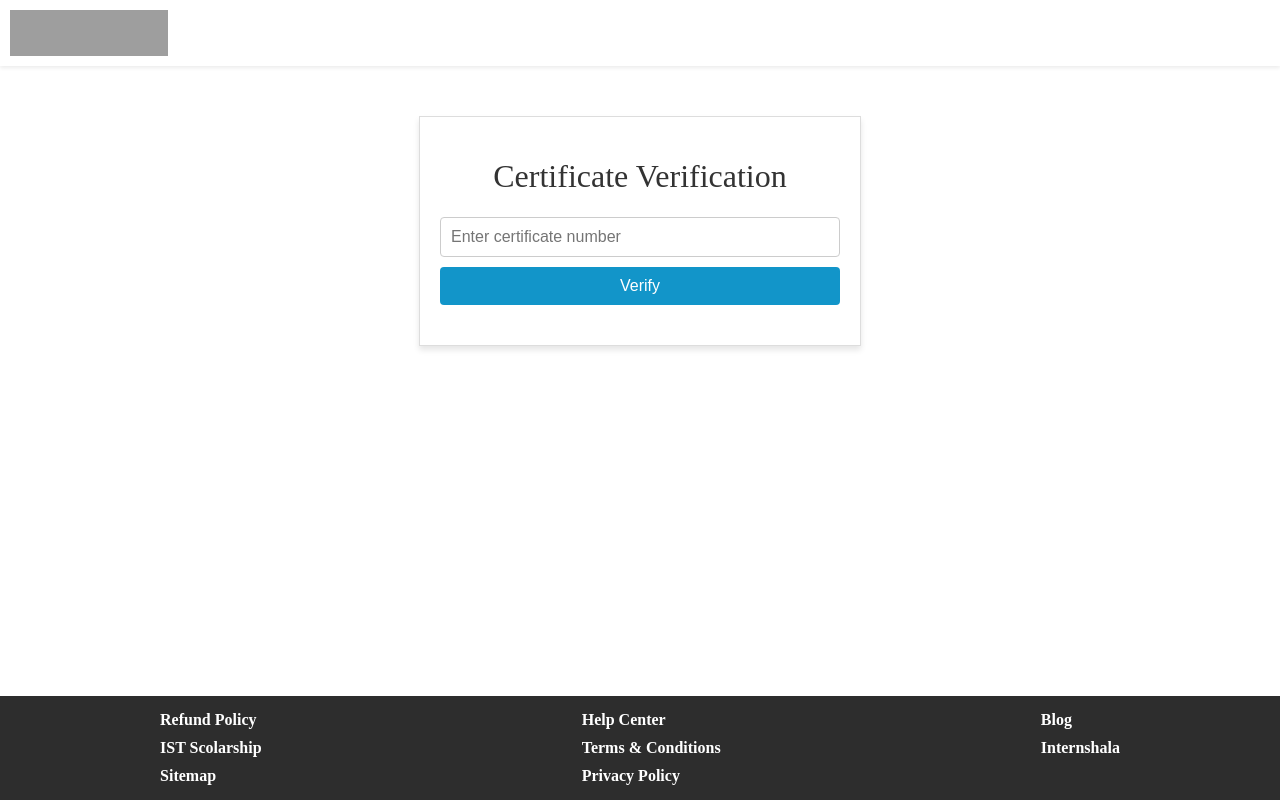
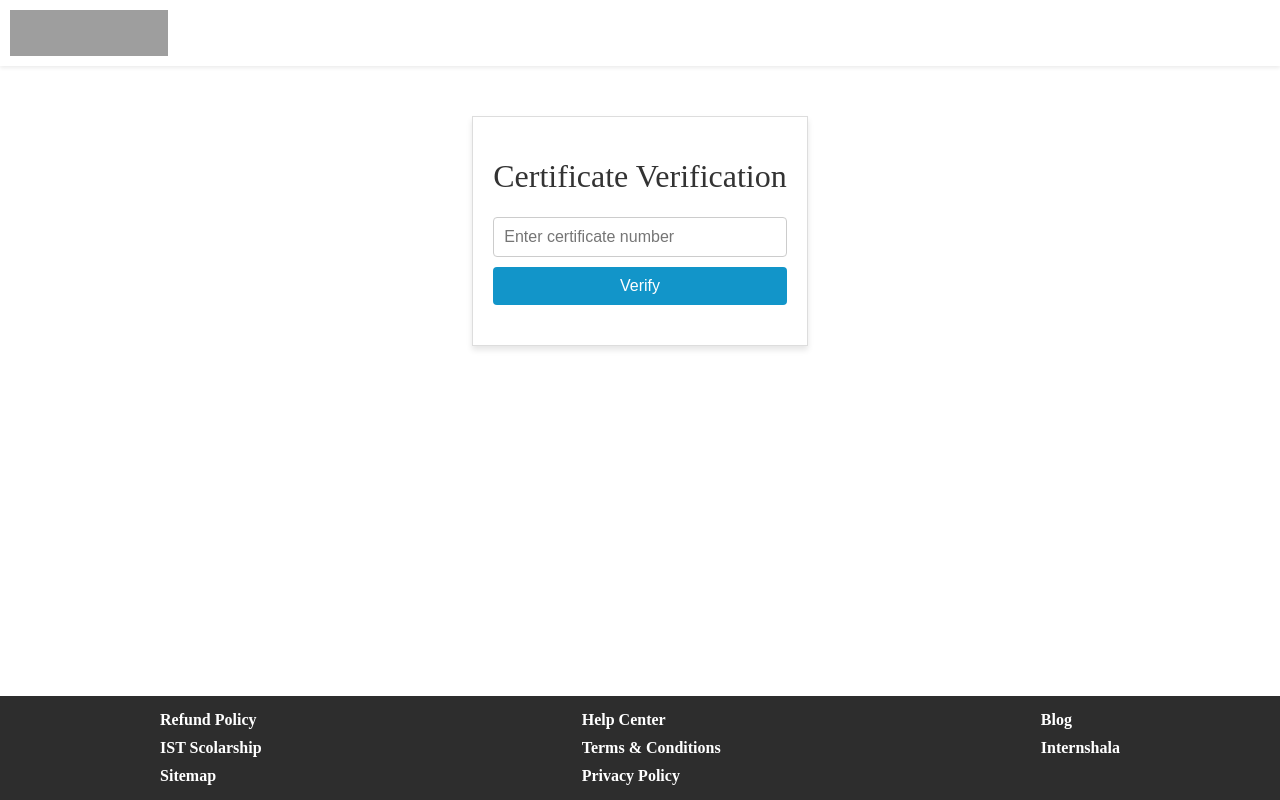
Before and after one commit to plyrid01/internshala_clone, a React (Create React App) app: page / in a window 1280 px wide. Built offline with nearby package versions, Linux system fonts and the light colour scheme; grey boxes are pictures that could not be loaded.

Commit message:
Update App.css

```diff
--- a/src/Styles/App.css
+++ b/src/Styles/App.css
@@ -13,6 +13,12 @@ body, html, #root{
     /* background-color: #f9f9f9; */
     box-shadow: 0 4px 6px rgba(0, 0, 0, 0.1);
   }
+
+#outermost-div{
+    display: flex;
+    flex-direction: column;
+    justify-content: space-between;
+}
 
   h1 {
     font-family: proxima-semibold;
```
